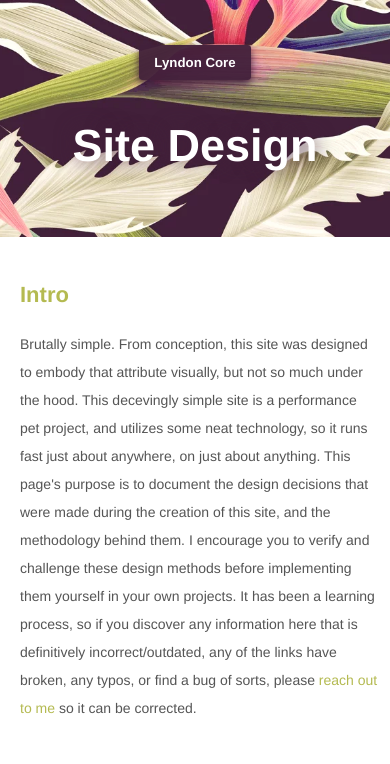
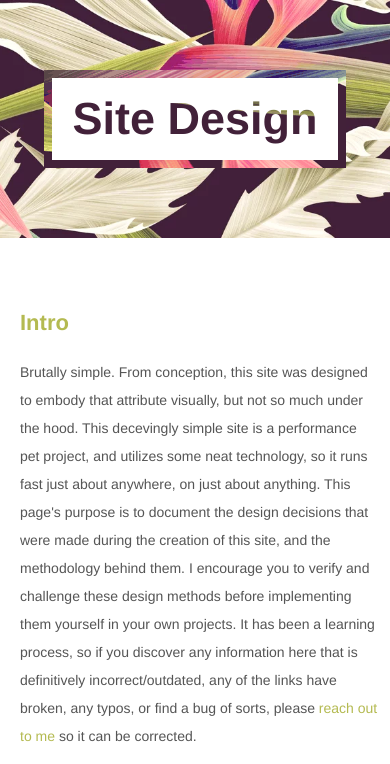
Before and after one commit to lyndoncore/lyndon, a website: page design.html in a window 390 px wide. Shown: the top 764 px of the page. Drawn offline with Linux system fonts and the light colour scheme.

Commit message:
rogue experiment turned great. go with it.

```diff
--- a/css/main.css
+++ b/css/main.css
@@ -16,6 +16,16 @@ code {
     padding: 0 5px;
 }
 
+.cloak {
+	position: absolute;
+	top: 0;
+    width: 100%;
+    height: 238px;
+    background: #422139;
+    z-index: 2;
+    opacity: 0;
+}
+
 .webp .header {
 	display: flex;
 	align-items: center;
@@ -23,7 +33,7 @@ code {
 	width: 100%;
 	background: #F3F3F3;
 	background-position-y: center;
-	background: url(../images/floral-cropped.webp);
+	background-image: url(../images/floral-cropped.webp);
 	background-size: 100%;
 	padding: 10px 0;
 	color: #fff;
@@ -36,36 +46,96 @@ code {
 	width: 100%;
 	background: #F3F3F3;
 	background-position-y: center;
-	background: url(../images/floral-cropped.png);
+	background-image: url(../images/floral-cropped.png);
 	background-size: 100%;
 	padding: 10px 0;
 	color: #fff;
 }
 
-.header__btn {
-	margin: 45px 0 40px;
+.title-bg {
+	margin: 60px 0;
+	background-image: url(../images/floral-cropped.png);
+	background-height: 100%;
+	z-index: 5;
 }
 
-.header__btn-text {
-    color: #fff;
-    padding: 10px 15px;
-    text-decoration: none;
-    box-shadow: 0px 4px 8px #42203a;
-    border-radius: 3px;
-    background-color: rgba(66, 32, 58, 0.95);
+.title-bg-faux {
+	padding: 15px 20px;
+	margin: 8px;
+	background: #fff;
 }
 
 .header__title {
-	margin: 10px 0 55px;
+	margin: 0;
 	font-size: 45px;
-	text-shadow: 0px 0px 20px #422139;
+	-webkit-background-clip:text;
+	background-clip:text;
+	-webkit-text-fill-color:transparent;
+	-moz-text-fill-color:transparent;
+	background-image: url(../images/floral-cropped.png);
+    background-size: 100vw;
+    background-position: center center;
+}
+
+.breadcrumbs {
+    width: 100%;
+    height: 60px;
+    display: flex;
+	justify-content: center;
+	align-items: center;
+    background-color: #42203a;
+    position: fixed;
+    top: 0;
+    z-index: -1;
+    box-shadow: 0 0 4px rgba(0,0,0,.14), 0 4px 8px rgba(0,0,0,.28);
+}
+
+.breadcrumbs--fixed {
+	z-index: 2;
+}
+
+.breadcrumbs__contain {
+    width: 940px;
+}
+
+.breadcrumbs__list {
+	display: flex;
+	list-style: none;
+	padding: 0;
+}
+
+.breadcrumbs__item {
+	padding: 0 10px;
+}
+
+.breadcrumbs__item--parent {
+	padding: 0 10px 0 40px;
+	color: #efc2e4;
+}
+
+.breadcrumbs__item--parent a {
+	color: #efc2e4;
+}
+
+.breadcrumbs__link {
+	color: #fff;
+	text-decoration: none;
+}
+
+.breadcrumbs__next {
+	color: #fff;
+    font-size: 14px;
+    font-weight: bold;
+    padding: 0 5px;
 }
 
 .main {
 	display: flex;
 	justify-content: center;
-	margin-top: 35px;
-	margin-bottom: 35px;
+}
+
+.main--moved {
+	margin-top: 274px;
 }
 
 .nav {
@@ -77,7 +147,7 @@ code {
 .nav__list {
 	list-style: none;
 	line-height: 2;
-	margin-top: 42px;
+	margin-top: 67px;
 }
 
 .nav__item {
@@ -99,7 +169,8 @@ code {
 	list-style: none;
 	line-height: 2;
 	position: fixed;
-	top: 35px;
+	top: 127px;
+	margin-top: 0;
 }
 
 .nav--m {
@@ -109,12 +180,18 @@ code {
 .content {
 	width: 680px;
 	padding-right: 10px;
+	margin: 27px 0 65px;
 }
 
 .content__heading {
 	margin-top: 45px;
 	font-size: 22px;
 	color: #b4ba51;
+}
+
+.content__heading:target {
+	padding-top: 65px;
+	margin-top: -65px;
 }
 
 .content__title {
@@ -209,6 +286,15 @@ footer > span {
 
 @media (max-width: 800px) {
 
+	.breadcrumbs__contain {
+    	width: 710px;
+	}
+
+	.breadcumbs__item--parent {
+    	padding: 0 10px 0 0;
+    	margin-left: 20px;
+	}
+
 	.main {
 		display: flex;
 		justify-content: center;
@@ -263,6 +349,18 @@ footer > span {
 		padding: 10px 0;
 		color: #fff;
 	}
+
+	.header__title {
+		margin: 0;
+		font-size: 45px;
+		-webkit-background-clip:text;
+		background-clip:text;
+		-webkit-text-fill-color:transparent;
+		-moz-text-fill-color:transparent;
+		background-image: url(../images/floral-cropped.png);
+	    background-size: 950px;
+	    background-position: center center;
+	}
 }
 
 @media (min-width: 1400px) {
--- a/design.html
+++ b/design.html
@@ -9,12 +9,27 @@
 </head>
 <body>
 
+	<div id="cloak" class="cloak"></div>
+
 	<header class="header">
-		<h5 class="header__btn"><a href="index.html" class="header__btn-text">Lyndon Core<a></h5>
-		<h1 class="header__title">Site Design</h1>
+		<div class="title-bg">
+			<div class="title-bg-faux">
+				<h1 class="header__title">Site Design</h1>
+			</div>
+		</div>
 	</header>
 
-	<main class="main">
+	<div id="breadcrumbs" class="breadcrumbs">
+		<div class="breadcrumbs__contain">
+			<ul class="breadcrumbs__list">
+				<li class="breadcrumbs__item--parent"><a class="breadcrumbs__link" href="">Lyndon</a></li>
+				<span class="breadcrumbs__next">&#62</span>
+				<li class="breadcrumbs__item"><a class="breadcrumbs__link" href="">Site Design</a></li>
+			</ul>
+		</div>
+	</div>
+
+	<main id="main" class="main">
 
 		<nav class="nav">
 			<ul class="nav__list" id="sidebar">
--- a/js/dev-scripts.js
+++ b/js/dev-scripts.js
@@ -4,7 +4,7 @@
 // COMMENTED OUT BECAUSE IT BELONGS INLINE ON DESIGN.HTML
 //
 function navMove() {
-    if (document.body.scrollTop > 262 || document.documentElement.scrollTop > 262) {
+    if (document.body.scrollTop > 178 || document.documentElement.scrollTop > 178) {
         document.getElementById("sidebar").className = "nav__list--fixed";
     } else {
         document.getElementById("sidebar").className = "nav__list";
@@ -71,12 +71,35 @@ function highlight() {
 	}
 }
 
+function stickyHeader() {
+    if (document.body.scrollTop > 238 || document.documentElement.scrollTop > 238) {
+        document.getElementById("breadcrumbs").className = "breadcrumbs breadcrumbs--fixed";
+    } else {
+        document.getElementById("breadcrumbs").className = "breadcrumbs";
+    }
+}
+
+function headerDim() {
+	var distanceToTop = document.body.scrollTop;
+	var distanceToTop2 = document.documentElement.scrollTop;
+
+	if (distanceToTop < 178 || distanceToTop2 < 178) {
+        var x = 178 - distanceToTop;
+        var y = x/178;
+        // set the opacity of the bg cover to 1 - y.
+        document.getElementById("cloak").style.opacity = 1-y;
+    }
+}
+
 function scrolling(){
 	navMove();
 	highlight();
+	stickyHeader();
+	headerDim();
 }
 
 window.onscroll = scrolling;
+window.onload = scrolling;
 
 
 // modernizr 3.3.1 (Custom Build) | MIT
```
Also changed, not shown: resume.html (+12 -4 lines).
